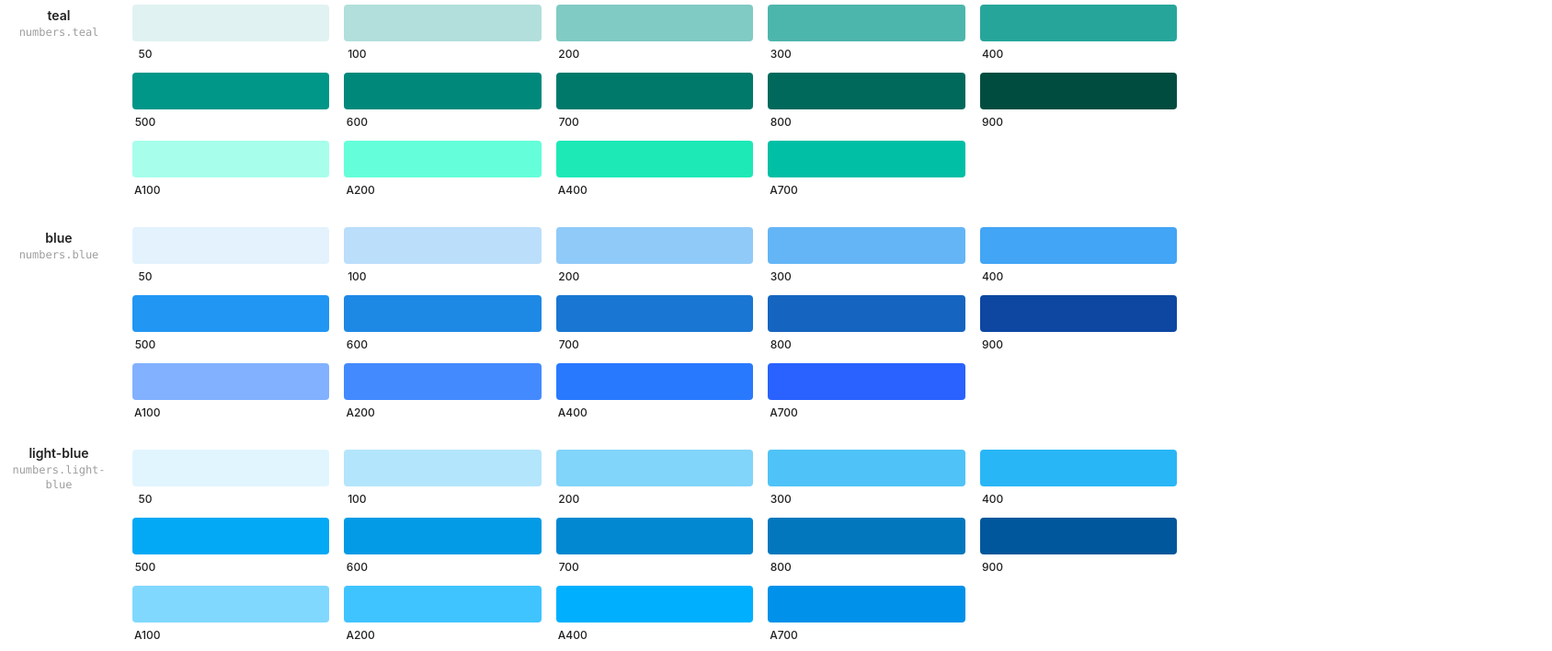
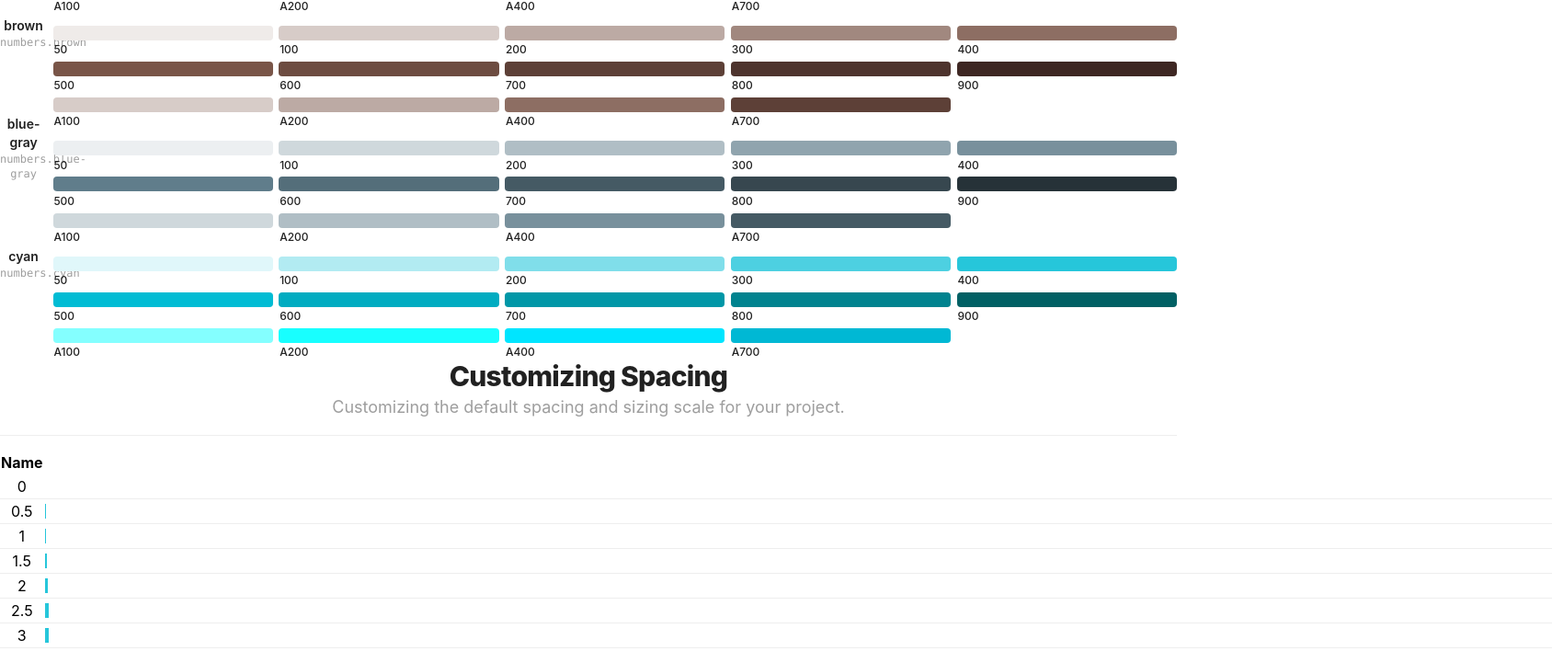
Before and after one commit to jeanbarcellos/reactjs.tailwind-CSS, a React (Create React App) app: page / in a window 1280 px wide. Shown: the part 2080-2788 px from the top of the page at 92% size, 1688 px wide, since content can reach past the window. Built offline with nearby package versions, Linux system fonts and the light colour scheme.

Commit message:
Doc - Customização do espaçamento

```diff
--- a/src/app/App.js
+++ b/src/app/App.js
@@ -1,10 +1,12 @@
 import React from 'react'
 import ColorsDoc from './doc/ColorsDoc'
+import SacingScaleDoc from './doc/SacingScaleDoc'
 
 const App = () => {
   return (
     <div className='App'>
       <ColorsDoc />
+      <SacingScaleDoc />
     </div>
   )
 }
--- /dev/null
+++ b/src/app/doc/SacingScaleDoc.js
@@ -0,0 +1,44 @@
+import React from 'react'
+
+const spacing = [
+  0, 0.5, 1, 1.5, 2, 2.5, 3, 3.5, 4, 5, 6, 7, 8, 9, 10, 11, 12, 14, 16, 20, 24, 28, 32, 36, 40, 44, 48, 52, 56, 60, 64,
+  72, 76, 80, 84, 88, 92, 96, 112, 128, 136, 160, 176, 192, 200, 208, 216, 224, 240, 256, 288, 320, 360, 384, 400, 448,
+  512, 576, 640, 704, 768, 832, 896, 960, 1024
+]
+
+const SacingScaleDoc = () => {
+  return (
+    <div className='mb-36'>
+      <div class='pb-10 border-b border-gray-200 mb-10'>
+        <div>
+          <h1 class='inline-block text-3xl font-extrabold text-gray-900 tracking-tight'>Customizing Spacing</h1>
+        </div>
+        <p class='mt-1 text-lg text-gray-500'>Customizing the default spacing and sizing scale for your project.</p>
+      </div>
+      <table>
+        <thead>
+          <tr>
+            <th>Name</th>
+            <th class='hidden sm:table-cell'>
+              <span class='sr-only'>Preview</span>
+            </th>
+          </tr>
+        </thead>
+        <tbody>
+          {spacing.map(number => {
+            return (
+              <tr className='border-b'>
+                <td>{number}</td>
+                <td className='hidden sm:table-cell'>
+                  <div className={`h-10 bg-cyan-400 w-${number}`}></div>
+                </td>
+              </tr>
+            )
+          })}
+        </tbody>
+      </table>
+    </div>
+  )
+}
+
+export default SacingScaleDoc
--- a/tailwind.config.js
+++ b/tailwind.config.js
@@ -1,4 +1,4 @@
-const colorsMaterial = {
+const colorsCustom = {
   transparent: 'transparent',
   current: 'currentColor',
   black: '#22292F',
@@ -345,6 +345,85 @@ const colorsMaterial = {
   }
 }
 
+const spacingsCustom = {
+  xs: '32rem',
+  sm: '48rem',
+  md: '64rem',
+  lg: '80rem',
+  xl: '96rem',
+  '2xl': '112rem',
+  '3xl': '128rem',
+  '4xl': '144rem',
+  '5xl': '160rem',
+  px: '1px',
+  0: '0',
+  0.5: '0.05rem',
+  1: '0.1rem',
+  1.5: '0.15rem',
+  2: '0.2rem',
+  2.5: '0.25rem',
+  3: '0.3rem',
+  3.5: '0.35rem',
+  4: '0.4rem',
+  5: '0.5rem',
+  6: '0.6rem',
+  7: '0.7rem',
+  8: '0.8rem',
+  9: '0.9rem',
+  10: '1.0rem',
+  11: '1.1rem',
+  12: '1.2rem',
+  14: '1.4rem',
+  16: '1.6rem',
+  20: '2rem',
+  24: '2.4rem',
+  28: '2.8rem',
+  32: '3.2rem',
+  36: '3.6rem',
+  40: '4rem',
+  44: '4.4rem',
+  48: '4.8rem',
+  52: '5.2rem',
+  56: '5.6rem',
+  60: '6rem',
+  64: '6.4rem',
+  68: '6.8rem',
+  72: '7.2rem',
+  76: '7.6rem',
+  80: '8rem',
+  84: '8.4rem',
+  88: '8.8rem',
+  92: '9.2rem',
+  96: '9.6rem',
+  112: '11.2rem',
+  128: '12.8rem',
+  136: '13.6rem',
+  160: '16rem',
+  176: '17.6rem',
+  192: '19.2rem',
+  200: '20rem',
+  208: '20.8rem',
+  216: '21.6rem',
+  224: '22.4rem',
+  240: '24rem',
+  256: '25.6rem',
+  288: '28.8rem',
+  320: '32rem',
+  360: '36rem',
+  384: '38.4rem',
+  400: '40rem',
+  448: '44.8rem',
+  512: '51.2rem',
+  576: '57.6rem',
+  640: '64rem',
+  704: '70.4rem',
+  768: '76.8rem',
+  832: '83.2rem',
+  896: '89.6rem',
+  960: '96rem',
+  1024: '102.4rem'
+}
+
 module.exports = {
   purge: ['./src/**/*.{js,jsx,ts,tsx}', './public/index.html'],
   darkMode: false, // or 'media' or 'class'
@@ -357,7 +436,8 @@ module.exports = {
       xl: '1920px',
       print: { raw: 'print' }
     },
-    colors: colorsMaterial
+    colors: colorsCustom,
+    spacing: spacingsCustom
   },
   variants: {
     extend: {}
```
